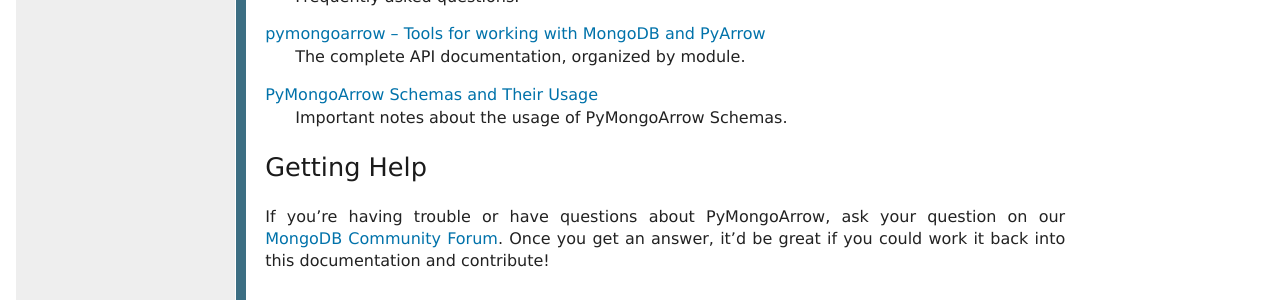
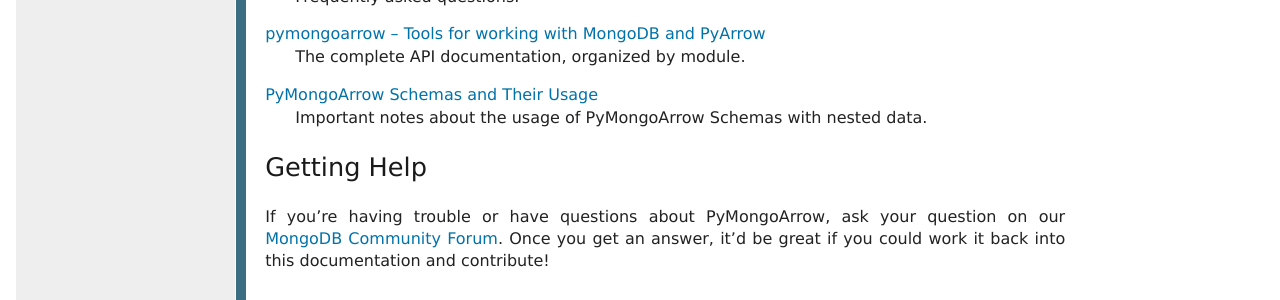
Before and after one commit to mongodb-labs/mongo-arrow, a Sphinx documentation site: the page built from bindings/python/docs/source/index.rst, in a window 1280 px wide. Shown: the part 594-894 px from the top of the page. Built offline with Sphinx 7.4.7, drawn with Linux system fonts in a browser that asks for light colours.

Commit message:
change verbiage

```diff
--- a/bindings/python/docs/source/index.rst
+++ b/bindings/python/docs/source/index.rst
@@ -31,7 +31,7 @@ know to use **PyMongoArrow**.
   The complete API documentation, organized by module.
 
 :doc:`schemas`
-  Important notes about the usage of PyMongoArrow Schemas.
+  Important notes about the usage of PyMongoArrow Schemas with nested data.
 
 Getting Help
 ------------
```
